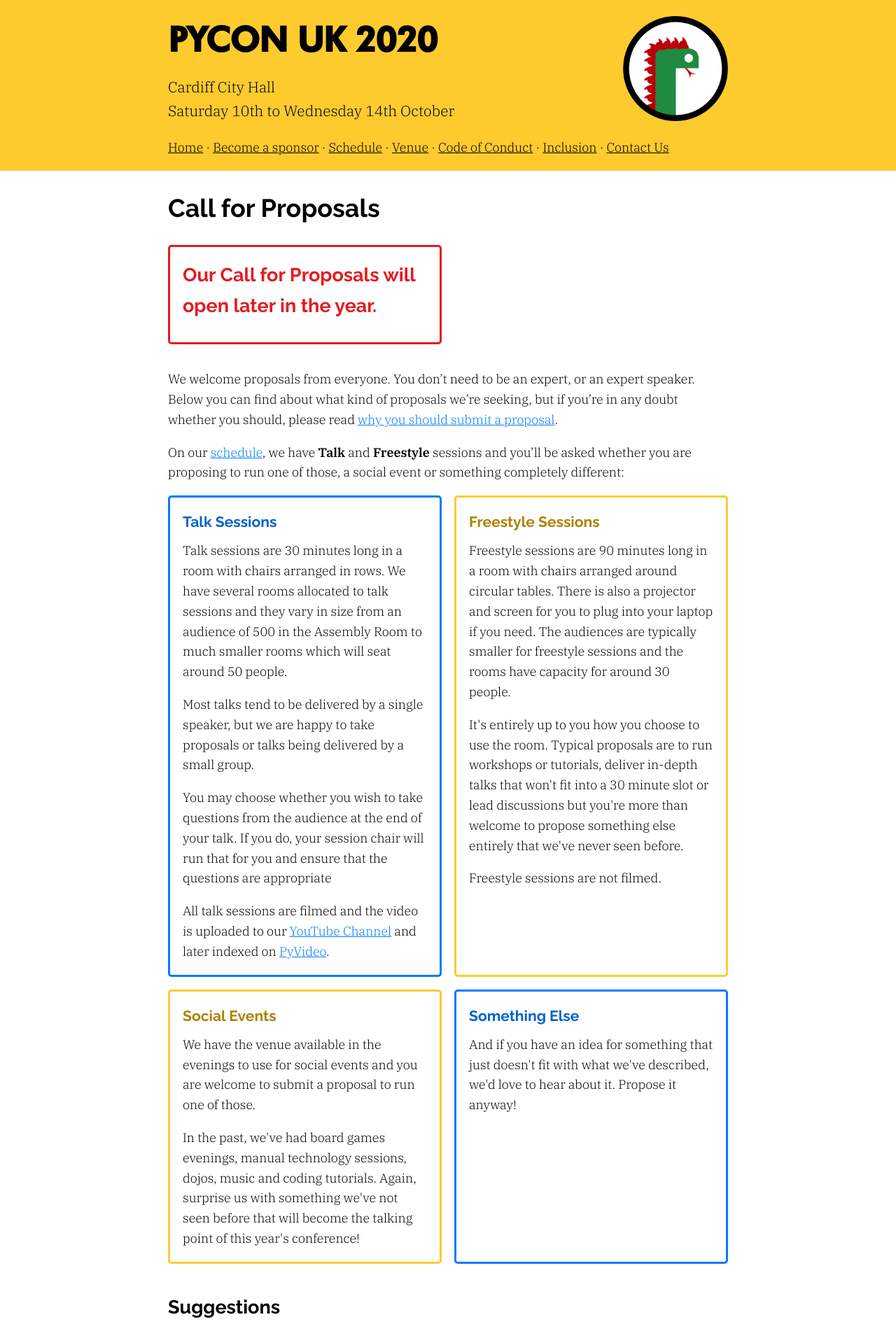
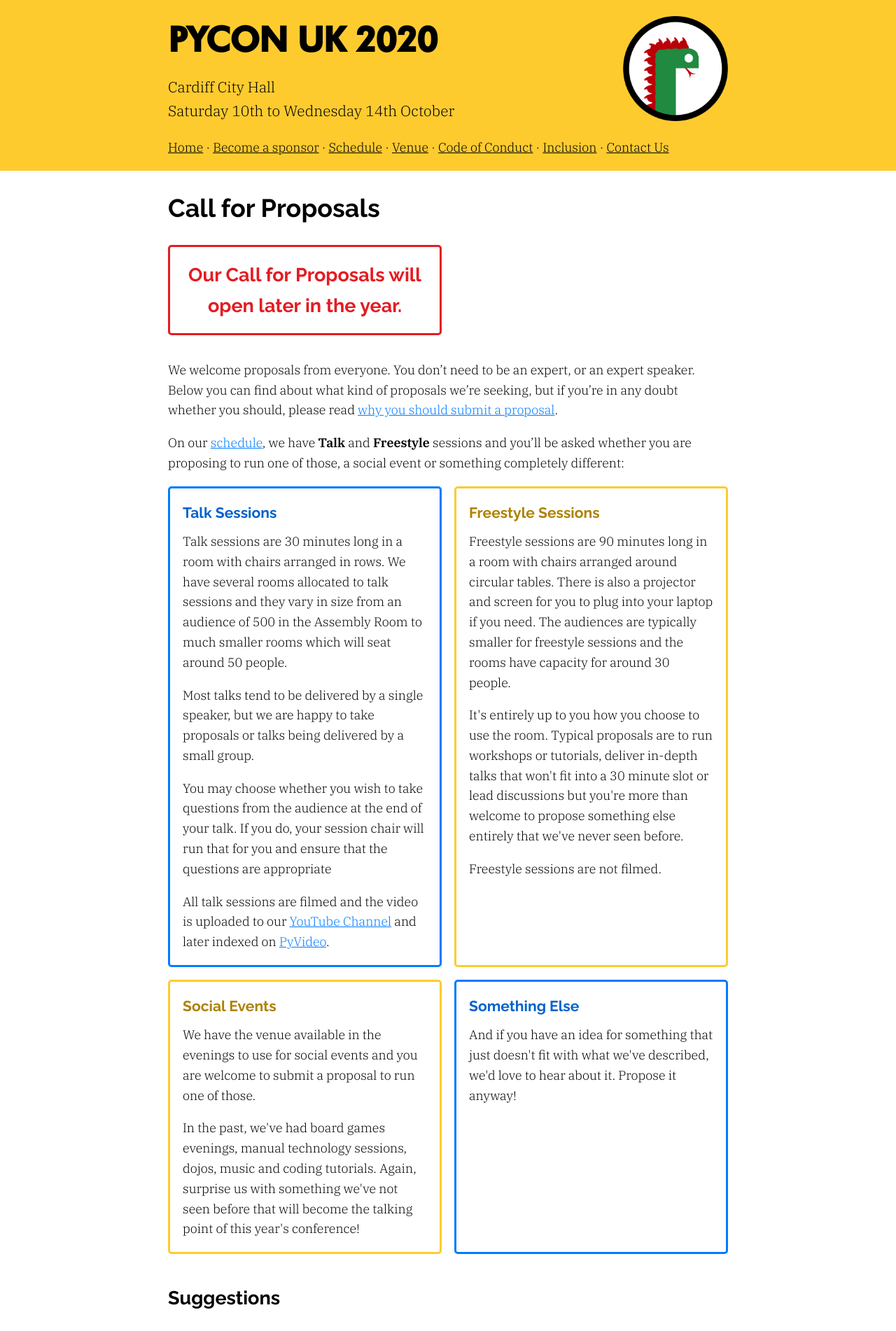
Before and after one commit to PyconUK/2020.pyconuk.org, a Jekyll site: the page built from src/cfp.md, in a window 1280 px wide. Shown: the top 1902 px of the page at 70% size. Built offline with Jekyll 4.4.1, drawn with Linux system fonts in a browser that asks for light colours.

Commit message:
Update src/cfp.md
Co-Authored-By: Alex Chan <alex@alexwlchan.net>

```diff
--- a/src/cfp.md
+++ b/src/cfp.md
@@ -2,8 +2,18 @@
 layout: default
 title: Call for Proposals
 ---
+<style>
+#cfp_alert {
+  text-align: center;
+}
+
+#cfp_alert h2 {
+  margin-bottom: 0;
+}
+</style>
+
 <div class="row">
-  <div class="box box_red">
+  <div class="box box_red" id="cfp_alert">
     <h2 class="centred">Our Call for Proposals will open later in the year.</h2>
   </div>
 </div>
```
